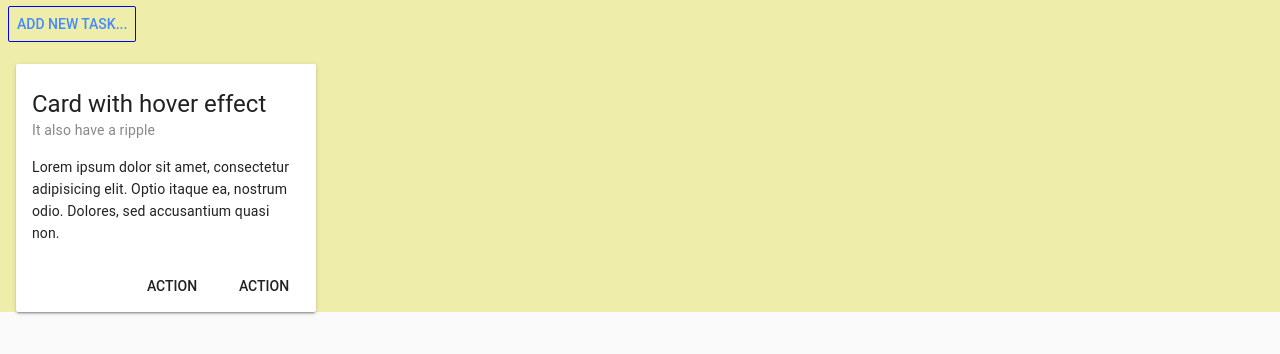
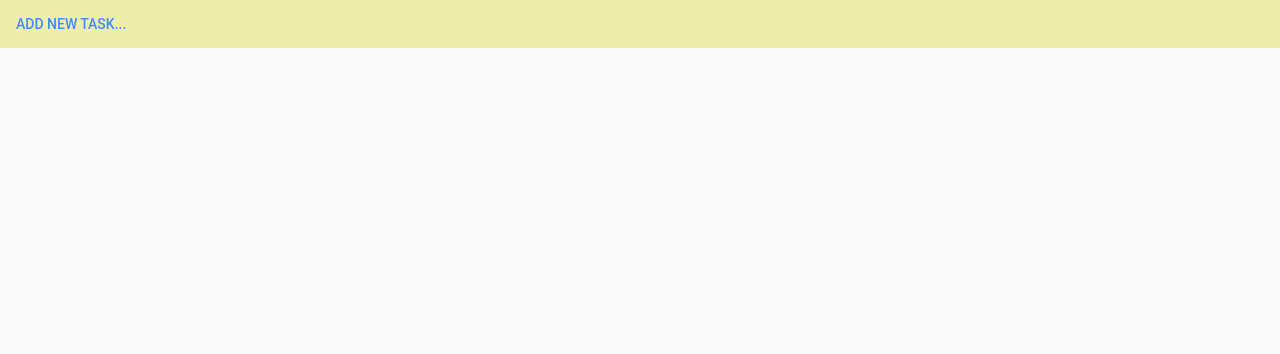
Before and after one commit to LoposFlorin/ToDo-manager-app, a Vue app: page / in a window 1280 px wide. Shown: the top 354 px of the page. Built offline with nearby package versions, Linux system fonts and the light colour scheme.

Commit message:
rem: btn component/add to app.vue

```diff
--- a/src/App.vue
+++ b/src/App.vue
@@ -1,19 +1,15 @@
 <template>
   <div id="app">
-    <div>
-      <AddButton></AddButton>
-    </div>
+      <md-button class="md-primary">Add new task...</md-button>
   </div>
 </template>
 
 <script>
-import AddButton from './components/AddButton.vue';
 
 export default {
   name: 'app',
   components: {
-    AddButton,
-  },
+  }
 };
 </script>
 
--- a/src/components/AddButton.vue
+++ /dev/null
@@ -1,26 +0,0 @@
-<template>
-  <div>
-    <div class="hello">
-      <md-button class="md-primary">Add new task...</md-button>
-    </div>
-    <card></card>
-  </div>
-</template>
-
-<script>
-import Card from './Card.vue'
-
-export default {
-  name: 'AddButton',
-  components: {
-    Card,
-  }
-};
-</script>
-
-<!-- Add "scoped" attribute to limit CSS to this component only -->
-<style scoped>
-  .md-primary {
-    border: 1px solid blue;
-  }
-</style>
```
